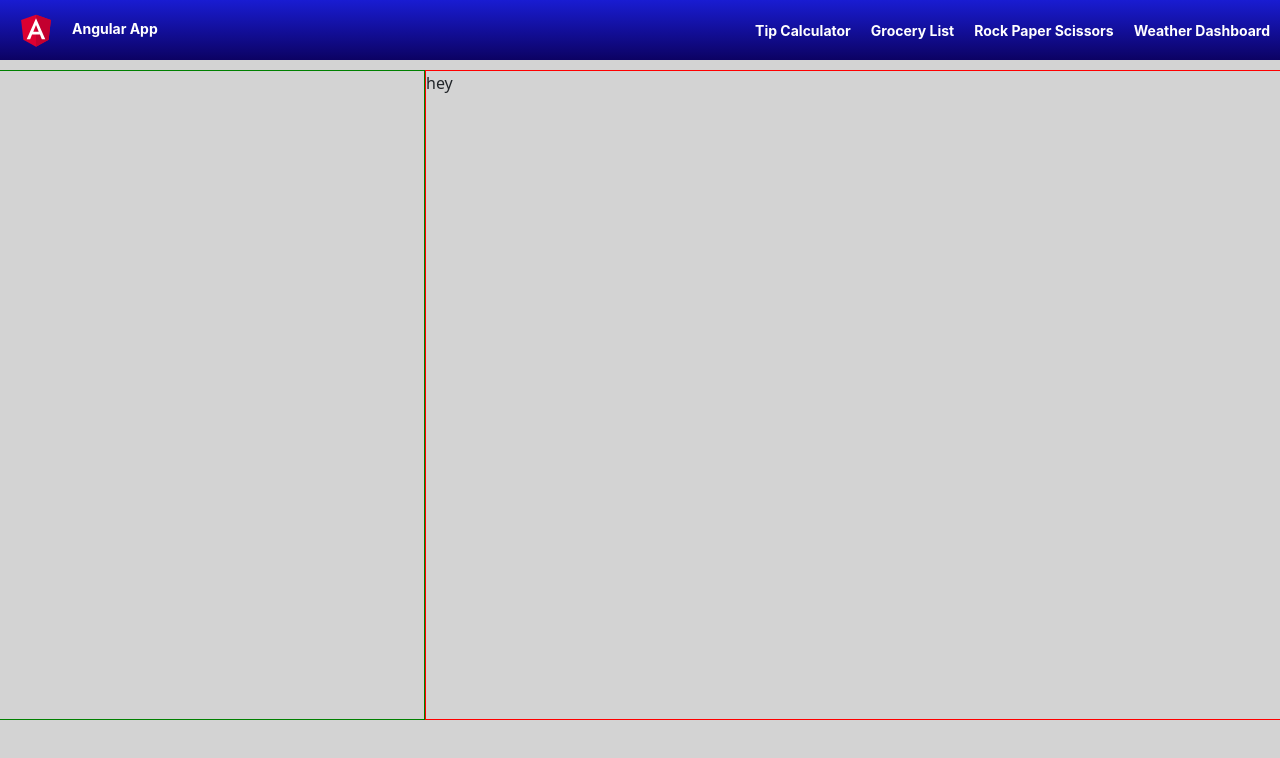
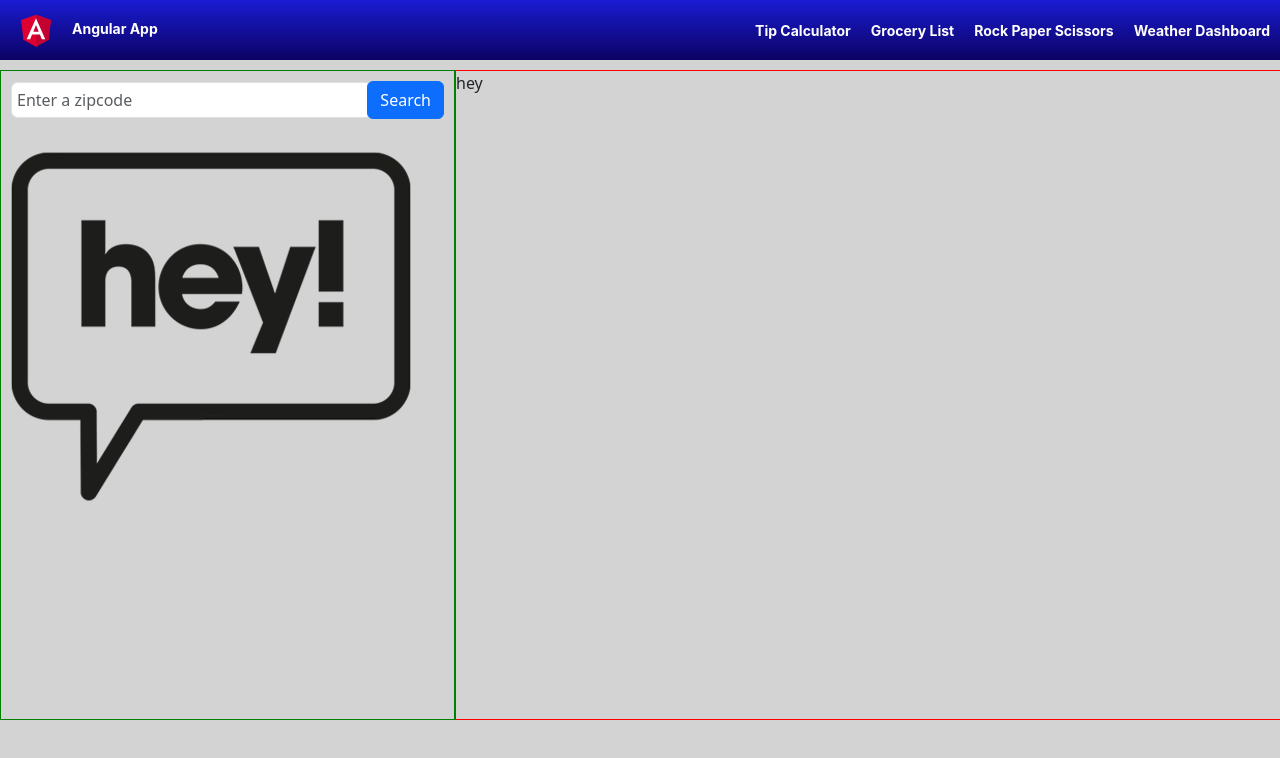
Before and after one commit to rueilmanzambi/appDemo, an Angular app: page /weather in a window 1280 px wide. Shown: the top 758 px of the page. Built offline with nearby package versions, Linux system fonts and the light colour scheme.

Commit message:
checking img size

```diff
--- a/src/app/weather/weather.component.css
+++ b/src/app/weather/weather.component.css
@@ -8,9 +8,8 @@
     justify-content: center;
     align-items: center;
 }
-
 .content {
-    width: 1500px;
+    width: 1300px;
     height: 650px;
     overflow: hidden;
     margin: 10px;
@@ -18,17 +17,32 @@
     left: 50%;
     transform: translate(-50%);
 }
-
 .column-one {
     width: 35%;
     float: left;
     border: 1px solid green;
     height: 100%;
+    padding: 10px;
 }
-
 .column-two {
     width: 65%;
     float: left;
     border: 1px solid red;
     height: 100%;
 }
+.input-section {
+    display: flex;
+    align-items: center;
+}
+.entry-field-style {
+    flex: 1;
+    padding: 5px;
+}
+.button {
+    margin-left: -5px;
+}
+
+/*
+<input type="text" class="form-control entry-field-style" name="location" placeholder="Enter a zipcode"
+                                [(ngModel)]="location"  id="location"/>
+*/
--- a/src/app/weather/weather.component.html
+++ b/src/app/weather/weather.component.html
@@ -2,7 +2,14 @@
 <div class="body">
     <div class="content">
         <div class="column-one">
-            dfd
+            <div class="input-section">
+                <input type="text" class="form-control entry-field-style" name="location" placeholder="Enter a zipcode"
+                        id="location"/>
+                <button class="btn btn-primary button" type="button">Search</button>
+            </div>
+            <div class="today-main">
+                <img [src]="todayMainImg" alt="today-img" >
+            </div>
         </div>
         <div class="column-two">
             hey
--- a/src/app/weather/weather.component.ts
+++ b/src/app/weather/weather.component.ts
@@ -6,5 +6,5 @@ import { Component } from '@angular/core';
   styleUrls: ['./weather.component.css']
 })
 export class WeatherComponent {
-
+  todayMainImg: string = 'assets/images/temp.webp';
 }
```
Also changed, not shown: src/assets/images/temp.webp (added).
